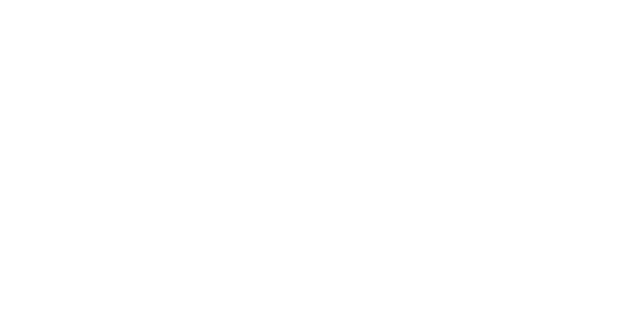
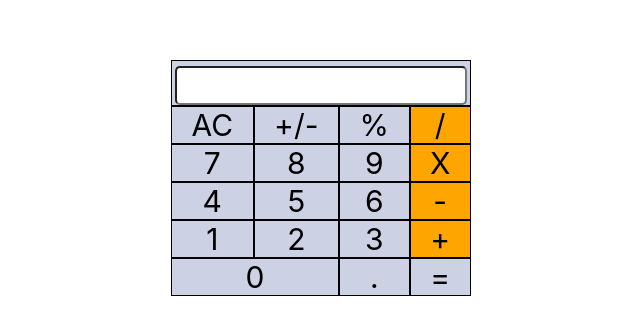
Before and after one commit to Ayokunnumi1/Math-Magician, a React (Create React App) app: page / in a window 1280 px wide. Shown: the part 222-556 px from the top of the page, without its empty margins (319-959 px from the left). Built offline with nearby package versions, Linux system fonts and the light colour scheme.

Commit message:
Create calculator.js component & import into App.js

```diff
--- a/src/App.css
+++ b/src/App.css
@@ -1,39 +1,46 @@
-.App {
-  text-align: center;
+body {
+  display: flex;
+  flex-direction: column;
+  justify-content: center;
+  align-items: center;
+  height: 100vh;
 }
 
-.App-logo {
-  height: 40vmin;
-  pointer-events: none;
+.grid-container {
+  display: grid;
+  background-color: #2196f3;
+  width: 300px;
 }
 
-@media (prefers-reduced-motion: no-preference) {
-  .App-logo {
-    animation: App-logo-spin infinite 20s linear;
-  }
+.grid-container > div {
+  background-color: rgba(205, 209, 228);
+  border: 1px solid black;
+  text-align: center;
+  font-size: 30px;
+  cursor: default;
 }
 
-.App-header {
-  background-color: #282c34;
-  min-height: 100vh;
-  display: flex;
-  flex-direction: column;
-  align-items: center;
-  justify-content: center;
-  font-size: calc(10px + 2vmin);
-  color: white;
+.grid-container > div:nth-child(4n + 5) {
+  background-color: orange;
 }
 
-.App-link {
-  color: #61dafb;
+.item-seventeen {
+  grid-column-start: 1;
+  grid-column-end: 3;
 }
 
-@keyframes App-logo-spin {
-  from {
-    transform: rotate(0deg);
-  }
+.item-eighteen {
+  grid-column-start: 3;
+  grid-column-end: 4;
+}
 
-  to {
-    transform: rotate(360deg);
-  }
+.input-number-container {
+  grid-column-start: 1;
+  grid-column-end: 5;
 }
+
+.input-number {
+  width: 90%;
+  padding: 10px;
+  border-radius: 5px;
+}
--- a/src/App.js
+++ b/src/App.js
@@ -1,7 +1,10 @@
 import './App.css';
+import CalculatorElement from './components/calculator';
 
 const App = () => (
-  <div className="App" />
+  <div className="App">
+    <CalculatorElement />
+  </div>
 );
 
 export default App;
--- /dev/null
+++ b/src/components/calculator.js
@@ -0,0 +1,28 @@
+const CalculatorElement = () => (
+  <div className="grid-container">
+    <div className="input-number-container">
+      <input className="input-number" />
+    </div>
+    <div>AC</div>
+    <div>+/-</div>
+    <div>%</div>
+    <div>/</div>
+    <div>7</div>
+    <div>8</div>
+    <div>9</div>
+    <div>X</div>
+    <div>4</div>
+    <div>5</div>
+    <div>6</div>
+    <div>-</div>
+    <div>1</div>
+    <div>2</div>
+    <div>3</div>
+    <div>+</div>
+    <div className="item-seventeen">0</div>
+    <div className="item-eighteen">.</div>
+    <div>=</div>
+  </div>
+);
+
+export default CalculatorElement;
```
